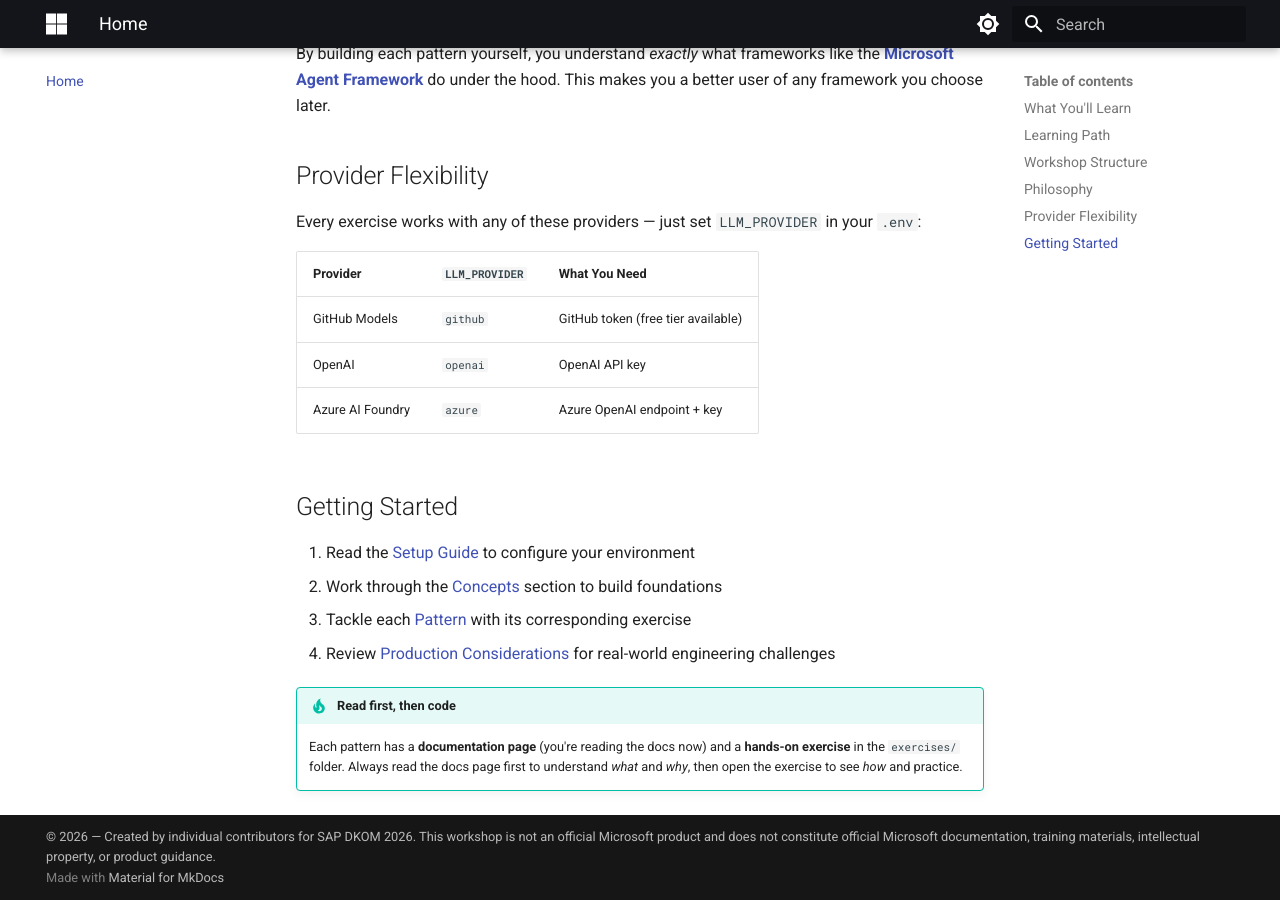
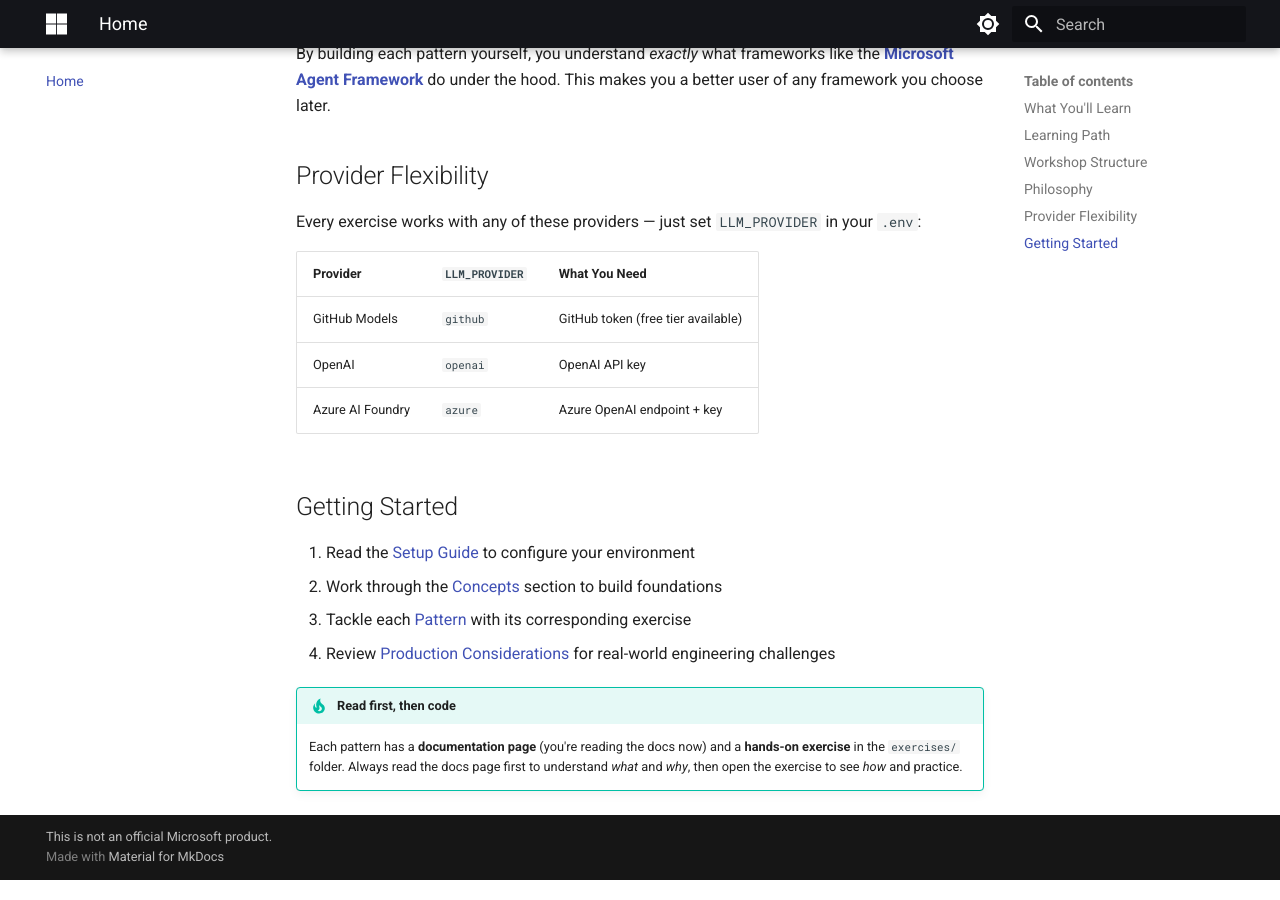
Before and after one commit to jeffrey-groneberg/AI_Workshop_Agentic_Patterns, an MkDocs documentation site: the page built from docs/index.md, in a window 1280 px wide and 900 px high, scrolled down 1730 px. Built offline with MkDocs 1.6.1 and Material for MkDocs 9.7.7, drawn with Linux system fonts in a browser that asks for light colours.

Commit message:
Simplify copyright footer text
Co-authored-by: Copilot <223556219+Copilot@users.noreply.github.com>

```diff
--- a/mkdocs.yml
+++ b/mkdocs.yml
@@ -28,8 +28,7 @@ theme:
     - content.tabs.link
 
 copyright: >
-  &copy; 2026 — Created by individual contributors for SAP DKOM 2026.
-  This workshop is not an official Microsoft product and does not constitute official Microsoft documentation, training materials, intellectual property, or product guidance.
+  This is not an official Microsoft product.
 
 extra_css:
   - css/message-flow.css
```
